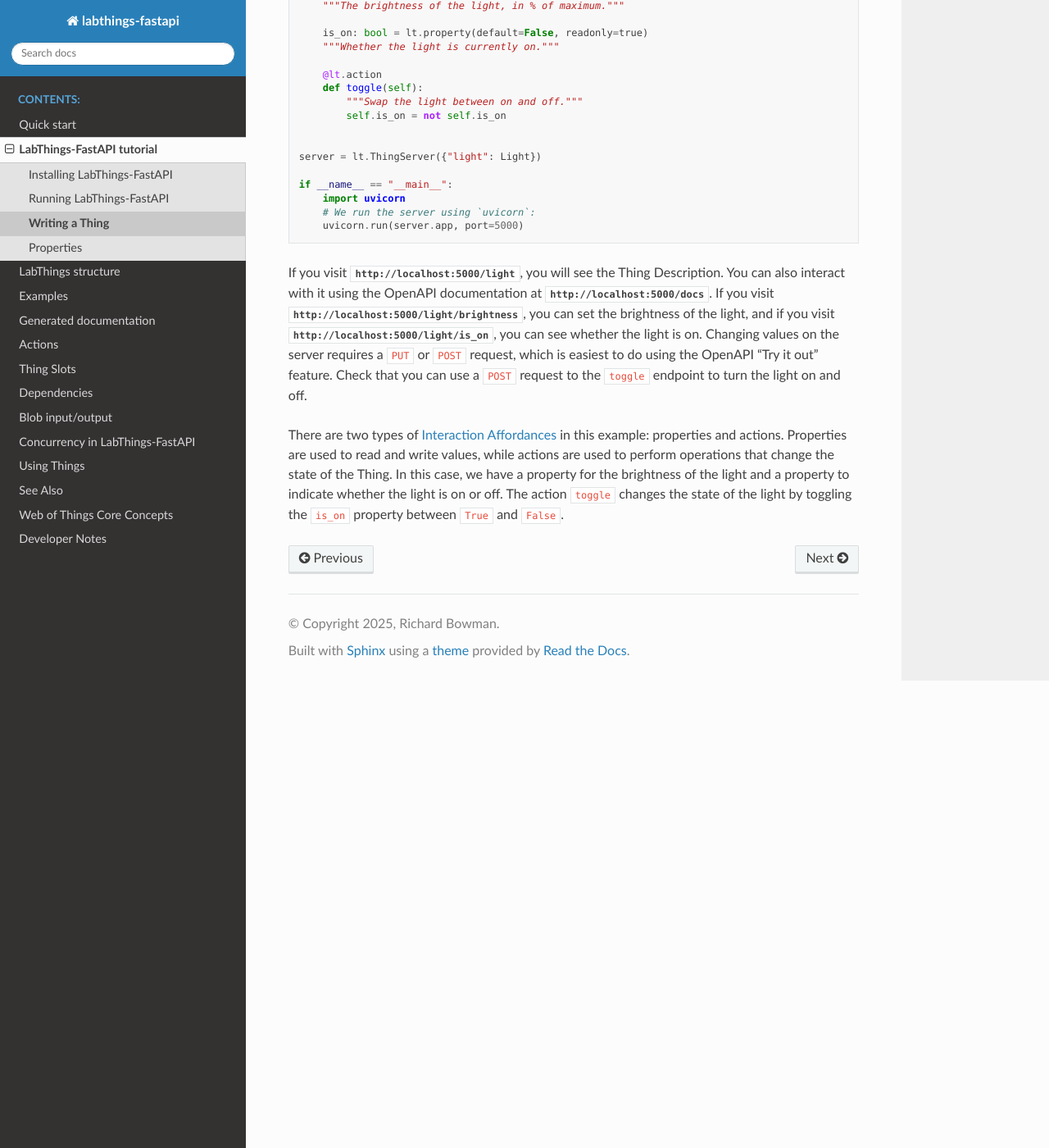
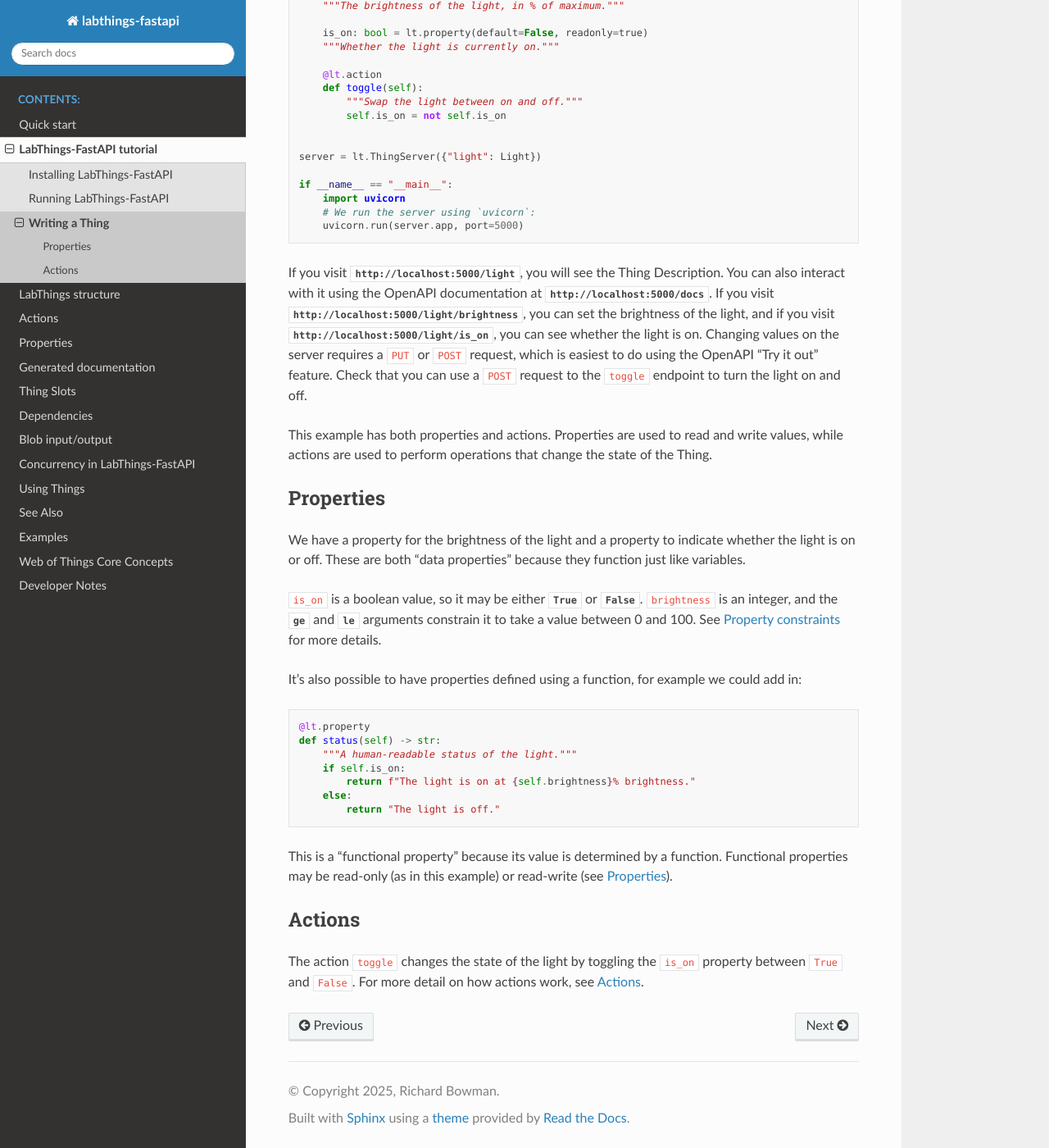
Before and after one commit to labthings/labthings-fastapi, a Sphinx documentation site: the page built from docs/source/tutorial/writing_a_thing.rst, in a window 1280 px wide and 1400 px high, scrolled down 595 px. Shown: the whole window at 82% size. Built offline with Sphinx 7.4.7 and the Read the Docs theme 3.1.0, drawn with Linux system fonts in a browser that asks for light colours; pages that are not in the unit, such as notebooks, are missing from menus; the version number is read from the project's files by our own code.

Commit message:
Add constraints to property docs
This also moves the "properties" page out of the tutorial: it's too detailed for that. The new structure is much closer to my original intent.

```diff
--- a/docs/source/index.rst
+++ b/docs/source/index.rst
@@ -8,15 +8,16 @@ Documentation for LabThings-FastAPI
    quickstart/quickstart.rst
    tutorial/index.rst
    structure.rst
-   examples.rst
+   actions.rst
+   properties.rst
    documentation.rst
-   actions.rst
    thing_slots.rst
    dependencies/dependencies.rst
    blobs.rst
    concurrency.rst
    using_things.rst
    see_also.rst
+   examples.rst
    wot_core_concepts.rst
 
    autoapi/index
--- a/docs/source/tutorial/index.rst
+++ b/docs/source/tutorial/index.rst
@@ -8,14 +8,11 @@ LabThings-FastAPI tutorial
    installing_labthings.rst
    running_labthings.rst
    writing_a_thing.rst
-   properties.rst
 
 ..
    In due course, these pages should exist...
-   writing_a_thing.rst
    client_code.rst
    blobs.rst
-   thing_dependencies.rst
 
 In this tutorial, we'll cover how to start up and interact with a LabThings-FastAPI server.
 
--- a/docs/source/tutorial/writing_a_thing.rst
+++ b/docs/source/tutorial/writing_a_thing.rst
@@ -18,7 +18,7 @@ Our first Thing will pretend to be a light: we can set its brightness and turn i
     class Light(lt.Thing):
         """A computer-controlled light, our first example Thing."""
 
-        brightness: int = lt.property(default=100)
+        brightness: int = lt.property(default=100, ge=0, le=100)
         """The brightness of the light, in % of maximum."""
 
         is_on: bool = lt.property(default=False, readonly=true)
@@ -39,4 +39,34 @@ Our first Thing will pretend to be a light: we can set its brightness and turn i
 
 If you visit `http://localhost:5000/light`, you will see the Thing Description. You can also interact with it using the OpenAPI documentation at `http://localhost:5000/docs`. If you visit `http://localhost:5000/light/brightness`, you can set the brightness of the light, and if you visit `http://localhost:5000/light/is_on`, you can see whether the light is on. Changing values on the server requires a ``PUT`` or ``POST`` request, which is easiest to do using the OpenAPI "Try it out" feature. Check that you can use a ``POST`` request to the ``toggle`` endpoint to turn the light on and off.
 
-There are two types of :ref:`wot_affordances` in this example: properties and actions. Properties are used to read and write values, while actions are used to perform operations that change the state of the Thing. In this case, we have a property for the brightness of the light and a property to indicate whether the light is on or off. The action ``toggle`` changes the state of the light by toggling the ``is_on`` property between ``True`` and ``False``.
+This example has both properties and actions. Properties are used to read and write values, while actions are used to perform operations that change the state of the Thing.
+
+.. _tutorial_properties:
+
+Properties
+----------
+
+We have a property for the brightness of the light and a property to indicate whether the light is on or off. These are both "data properties" because they function just like variables.
+
+``is_on`` is a boolean value, so it may be either `True` or `False`. ``brightness`` is an integer, and the `ge` and `le` arguments constrain it to take a value between 0 and 100. See :ref:`property_constraints` for more details.
+
+It's also possible to have properties defined using a function, for example we could add in:
+
+.. code-block:: python
+
+    @lt.property
+    def status(self) -> str:
+        """A human-readable status of the light."""
+        if self.is_on:
+            return f"The light is on at {self.brightness}% brightness."
+        else:
+            return "The light is off."
+
+This is a "functional property" because its value is determined by a function. Functional properties may be read-only (as in this example) or read-write (see :ref:`properties`).
+
+.. _tutorial_actions:
+
+Actions
+-----------
+
+The action ``toggle`` changes the state of the light by toggling the ``is_on`` property between ``True`` and ``False``. For more detail on how actions work, see :ref:`actions`.
```
Also changed, not shown: docs/source/properties.rst (renamed from docs/source/tutorial/properties.rst, +47 -1 lines).
